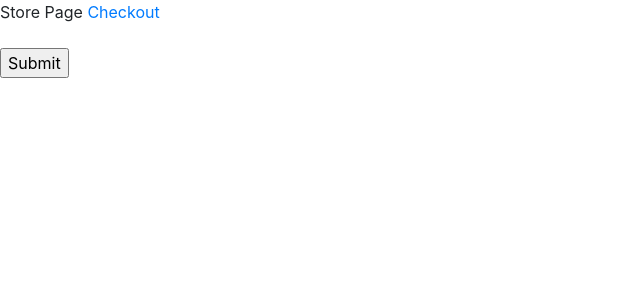
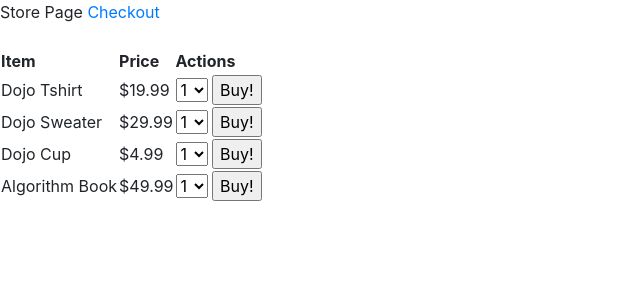
Before and after one commit to ZVR999/amadon, a Django app: page / in a window 1280 px wide. Shown: the top 300 px of the page, without its empty margins (0-640 px from the left). Run offline with Django 3.2, Linux system fonts and the light colour scheme; some libraries are stand-ins or nearby versions.

Commit message:
Table
Created a table with 4 different items all with their own product_id that I will use for purchases to be placed on the /process route and redirected to the /checkout route

```diff
--- a/apps/store/templates/store/index.html
+++ b/apps/store/templates/store/index.html
@@ -1,17 +1,91 @@
 <!DOCTYPE html>
 <html lang="en">
+
 <head>
     <meta charset="UTF-8">
     <meta name="viewport" content="width=device-width, initial-scale=1.0">
     <meta http-equiv="X-UA-Compatible" content="ie=edge">
     <title>Store Page</title>
-    <link rel="stylesheet" href="https://stackpath.bootstrapcdn.com/bootstrap/4.1.3/css/bootstrap.min.css" integrity="sha384-MCw98/SFnGE8fJT3GXwEOngsV7Zt27NXFoaoApmYm81iuXoPkFOJwJ8ERdknLPMO" crossorigin="anonymous">
+    <link rel="stylesheet" href="https://stackpath.bootstrapcdn.com/bootstrap/4.1.3/css/bootstrap.min.css" integrity="sha384-MCw98/SFnGE8fJT3GXwEOngsV7Zt27NXFoaoApmYm81iuXoPkFOJwJ8ERdknLPMO"
+        crossorigin="anonymous">
 </head>
+
 <body>
     Store Page
     <a href="/checkout">Checkout</a><br><br>
-    <form action="/process">
-        <input type="submit" value="Submit">
-    </form>
+    <table>
+        <tr>
+            <th>Item</th>
+            <th>Price</th>
+            <th>Actions</th>
+        </tr>
+        <tr>
+            <td>Dojo Tshirt</td>
+            <td>$19.99</td>
+            <td>
+                <form action="/process" method="POST">
+                    {% csrf_token %}
+                    <select name="quanity">
+                        <option value="1">1</option>
+                        <option value="2">2</option>
+                        <option value="3">3</option>
+                    </select>
+                    <input type="hidden" name="product_id" value="1000">
+                    <input type="submit" value="Buy!">
+                </form>
+            </td>
+        </tr>
+        <tr>
+            <td>Dojo Sweater</td>
+            <td>$29.99</td>
+            <td>
+                <form action="/process" method="POST">
+                    {% csrf_token %}
+                    <select name="quanity">
+                        <option value="1">1</option>
+                        <option value="2">2</option>
+                        <option value="3">3</option>
+                    </select>
+                    <input type="hidden" name="product_id" value="2000">
+                    <input type="submit" value="Buy!">
+                </form>
+            </td>
+        </tr>
+        <tr>
+            <td>Dojo Cup</td>
+            <td>$4.99</td>
+            <td>
+                <form action="/process" method="POST">
+                    {% csrf_token %}
+                    <select name="quanity">
+                        <option value="1">1</option>
+                        <option value="2">2</option>
+                        <option value="3">3</option>
+                    </select>
+                    <input type="hidden" name="product_id" value="3000">
+                    <input type="submit" value="Buy!">
+                </form>
+            </td>
+        </tr>
+        <tr>
+            <td>Algorithm Book</td>
+            <td>$49.99</td>
+            <td>
+                <form action="/process" method="POST">
+                    {% csrf_token %}
+                    <select name="quanity">
+                        <option value="1">1</option>
+                        <option value="2">2</option>
+                        <option value="3">3</option>
+                    </select>
+                    <input type="hidden" name="product_id" value="4000">
+                    <input type="submit" value="Buy!">
+                </form>
+            </td>
+        </tr>
+
+    </table>
+
 </body>
+
 </html>
```
